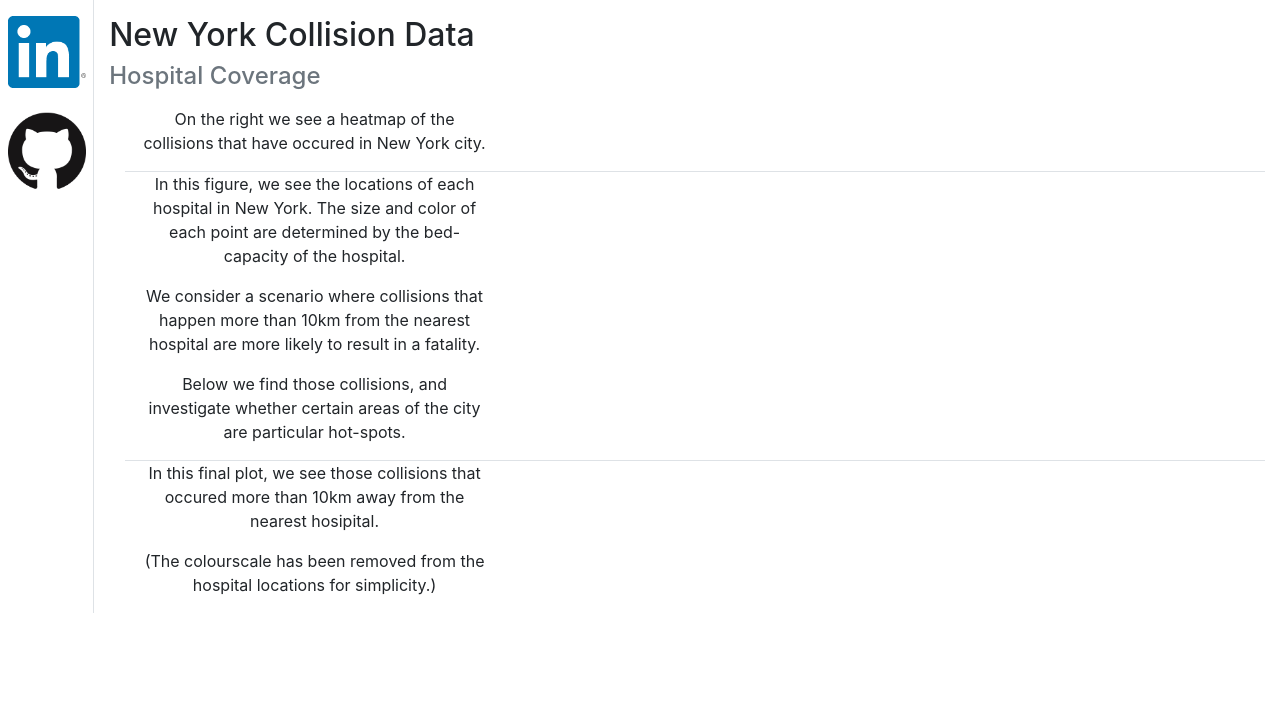
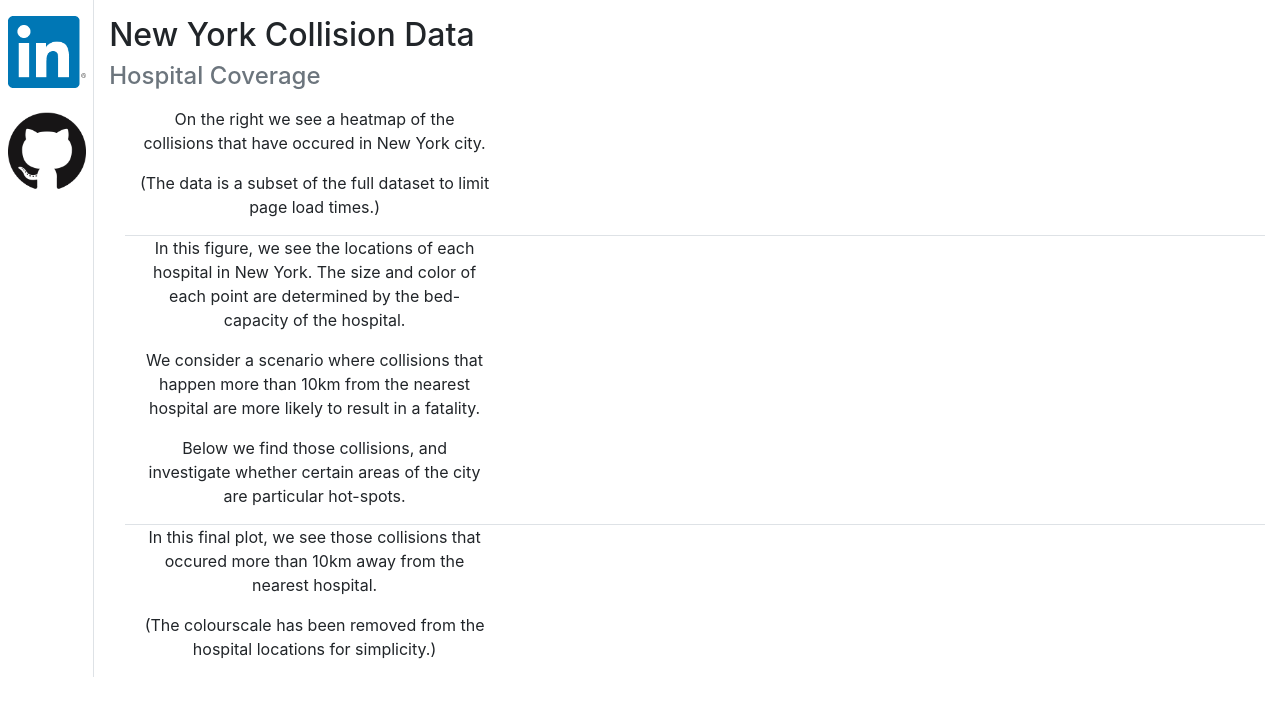
Before and after one commit to paul-stubley/pgs-ny-collisions, a Flask app: template ny_app/templates/index.html in a window 1280 px wide. Shown: the part 56-772 px from the top of the page. Run offline with Flask 2, Linux system fonts and the light colour scheme; the template is opened without the code that fills it, so the values that code supplies are empty; some libraries are stand-ins or nearby versions.

Commit message:
Updated the index.html

```diff
--- a/ny_app/templates/index.html
+++ b/ny_app/templates/index.html
@@ -69,6 +69,7 @@
                 <div class="col-4">
                     <div>
                         <p>On the right we see a heatmap of the collisions that have occured in New York city.</p>
+                        <p>(The data is a subset of the full dataset to limit page load times.)</p>
                     </div>
                 </div>
                 <div class="col-8">
@@ -91,7 +92,7 @@
             <!--bottom chart-->
             <div class="row mb-6 align-items-center">
                 <div class="col-4">
-                    <p>In this final plot, we see those collisions that occured more than 10km away from the nearest hosipital.</p>
+                    <p>In this final plot, we see those collisions that occured more than 10km away from the nearest hospital.</p>
                     <p>(The colourscale has been removed from the hospital locations for simplicity.)</p>
                 </div>
                 <div class="col-8">
```
